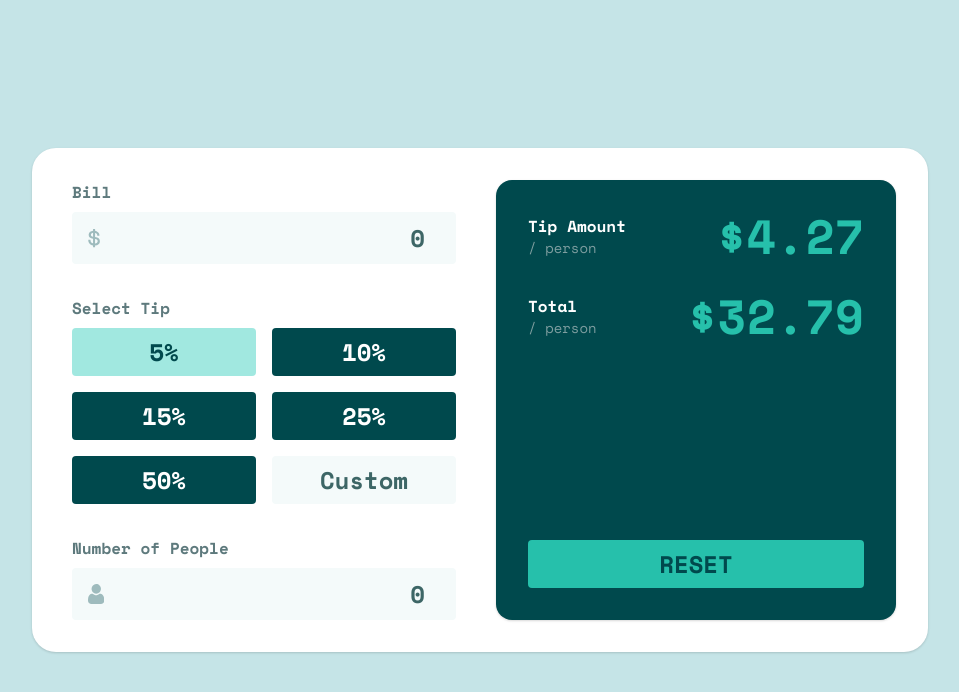
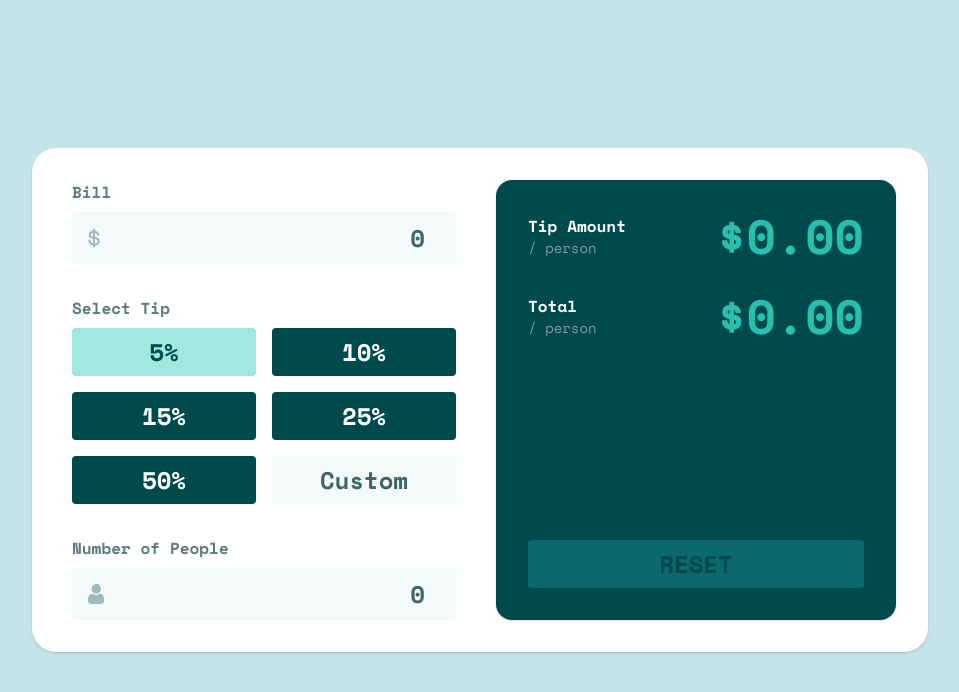
Before and after one commit to kayac-chang/helloxreact-tip-calculator-app, a React (Vite) app: page / in a window 1280 px wide. Shown: the top 692 px of the page, without its empty margins (160-1119 px from the left). Built offline with nearby package versions, Linux system fonts and the light colour scheme; some icons are missing; the HTML template or start-up script is replaced by a standard one.

Commit message:
add solution

```diff
--- a/src/App.jsx
+++ b/src/App.jsx
@@ -1,4 +1,4 @@
-import React, { useRef } from "react";
+import React, { useState } from "react";
 
 import { ReactComponent as Dollar } from "../images/icon-dollar.svg";
 import { ReactComponent as Person } from "../images/icon-person.svg";
@@ -11,13 +11,47 @@ import {
   InputField,
   Data,
 } from "./components";
+import { currency } from "./utils";
+
+const initial = {
+  bill: 0,
+  tips: 5,
+  custom: 0,
+  people: 0,
+};
 
 function App() {
-  function onChange(event) {
-    console.log(
-      Object.fromEntries(new FormData(event.currentTarget).entries())
-    );
+  const [{ bill, tips, custom, people }, setData] = useState(initial);
+
+  function onChange(target) {
+    requestAnimationFrame(() => {
+      setData(
+        Object.fromEntries(
+          Array.from(new FormData(target).entries()).map(([key, value]) => [
+            key,
+            isNaN(value) ? value : Number(value),
+          ])
+        )
+      );
+    });
   }
+
+  // === computed ===
+  // tip
+  const tip = tips === "custom" ? custom : tips;
+  const totalTip = bill * (tip / 100);
+  const tipPerPerson = people ? totalTip / people : 0;
+
+  // total
+  const totalPerPerson = people ? (bill - totalTip) / people : 0;
+
+  // reset
+  const canReset = ![
+    bill !== initial.bill,
+    tips !== initial.tips,
+    custom !== initial.custom,
+    people !== initial.people,
+  ].some(Boolean);
 
   return (
     <main className="flex flex-col justify-center items-center min-h-screen">
@@ -26,7 +60,8 @@ function App() {
       <Card className="bg-white flex-1 sm:flex-none rounded-t-3xl sm:rounded-3xl container max-w-4xl">
         <form
           className="grid md:grid-flow-col auto-cols-fr gap-8 w-full"
-          onChangeCapture={onChange}
+          onChangeCapture={(event) => onChange(event.currentTarget)}
+          onReset={(event) => onChange(event.currentTarget)}
         >
           <InputField
             id="bill"
@@ -38,11 +73,11 @@ function App() {
           />
 
           <RadioGroup id="tips" label="Select Tip">
-            <Radio label="5%" value="5%" checked />
-            <Radio label="10%" value="10%" />
-            <Radio label="15%" value="15%" />
-            <Radio label="25%" value="25%" />
-            <Radio label="50%" value="50%" />
+            <Radio label="5%" value="5" checked />
+            <Radio label="10%" value="10" />
+            <Radio label="15%" value="15" />
+            <Radio label="25%" value="25" />
+            <Radio label="50%" value="50" />
             <Radio label="Custom" value="custom" custom />
           </RadioGroup>
 
@@ -53,15 +88,26 @@ function App() {
             value="0"
             min="0"
             icon={<Person />}
+            error={bill > 0 && people <= 0}
           />
 
           <Card className="bg-cyan-darkest rounded-2xl flex flex-col justify-between gap-8 pt-8 row-span-3">
             <div className="space-y-8">
-              <Data label="Tip Amount" note="/ person" value="$4.27" />
-              <Data label="Total" note="/ person" value="$32.79" />
+              <Data
+                label="Tip Amount"
+                note="/ person"
+                value={currency(tipPerPerson)}
+              />
+              <Data
+                label="Total"
+                note="/ person"
+                value={currency(totalPerPerson)}
+              />
             </div>
 
-            <Button type="reset">RESET</Button>
+            <Button type="reset" disabled={canReset}>
+              RESET
+            </Button>
           </Card>
         </form>
       </Card>
--- a/src/components/Button.jsx
+++ b/src/components/Button.jsx
@@ -1,10 +1,15 @@
 import React from "react";
+import { clsx } from "../utils";
 
-export function Button({ children, type }) {
+export function Button({ children, type, disabled }) {
   return (
     <button
       type={type}
-      className="bg-cyan rounded py-2 text-2xl text-cyan-darkest font-bold"
+      className={clsx(
+        "bg-cyan rounded py-2 text-2xl text-cyan-darkest font-bold",
+        "disabled:bg-cyan-disabled"
+      )}
+      disabled={disabled}
     >
       {children}
     </button>
--- a/src/components/Input.jsx
+++ b/src/components/Input.jsx
@@ -1,20 +1,33 @@
 import React, { cloneElement } from "react";
+import { clsx } from "../utils";
 
-export function InputField({ id, type, label, value, min, icon }) {
+export function InputField({ id, type, label, value, min, icon, error }) {
   return (
     <div className="flex flex-col gap-2 px-2">
-      <label htmlFor={id} className="font-bold text-cyan-text-light">
-        {label}
-      </label>
+      <div className="flex justify-between">
+        <label htmlFor={id} className="font-bold text-cyan-text-light">
+          {label}
+        </label>
+
+        {error && <span className="text-red">Can’t be zero</span>}
+      </div>
 
       <div className="relative flex items-center">
         <input
           id={id}
           name={id}
           type={type}
-          className="text-2xl font-bold py-2 px-4 text-right"
+          className={clsx(
+            "w-full h-full outline-none bg-cyan-lightest rounded",
+            "text-2xl font-bold py-2 px-4 text-right",
+            error ? "ring ring-red" : "focus:ring focus:ring-cyan",
+            error ? "focus:caret-red" : "focus:caret-cyan"
+          )}
           defaultValue={value}
           min={min}
+          onChange={(event) =>
+            (event.target.value = Number(event.target.value || value))
+          }
         />
 
         {icon &&
--- a/src/components/Radio.jsx
+++ b/src/components/Radio.jsx
@@ -57,8 +57,11 @@ export function Radio({ value, name, label, custom, checked }) {
             type="number"
             min="0"
             id="custom-value"
-            name="custom-value"
-            className="text-right font-bold px-4"
+            name="custom"
+            className={clsx(
+              "w-full h-full caret-cyan outline-none focus:ring focus:ring-cyan bg-cyan-lightest rounded",
+              "text-right font-bold px-4"
+            )}
           />
         </span>
       )}
--- a/src/index.css
+++ b/src/index.css
@@ -9,7 +9,3 @@ body {
   @apply bg-cyan-light text-cyan-text;
   font-family: "Space Mono", monospace;
 }
-
-input {
-  @apply w-full h-full caret-cyan outline-none focus:ring focus:ring-cyan bg-cyan-lightest rounded;
-}
--- a/src/utils/index.jsx
+++ b/src/utils/index.jsx
@@ -1,3 +1,10 @@
 export function clsx(...str) {
   return str.filter(Boolean).join(" ");
 }
+
+export function currency(number) {
+  return new Intl.NumberFormat("en", {
+    style: "currency",
+    currency: "USD",
+  }).format(number);
+}
--- a/tailwind.config.js
+++ b/tailwind.config.js
@@ -14,11 +14,13 @@ module.exports = {
 
           DEFAULT: `hsl(172, 67%, 45%)`,
 
+          disabled: `hsl(183, 78%, 24%)`,
           active: `hsl(173, 61%, 77%)`,
 
           light: `hsl(185, 41%, 84%)`,
           lightest: `hsl(189, 41%, 97%)`,
         },
+        red: `hsl(13, 70%, 61%)`,
 
         boxShadow: {
           DEFAULT: `0px 32px 43px rgba(79, 166, 175, 0.200735)`,
```
